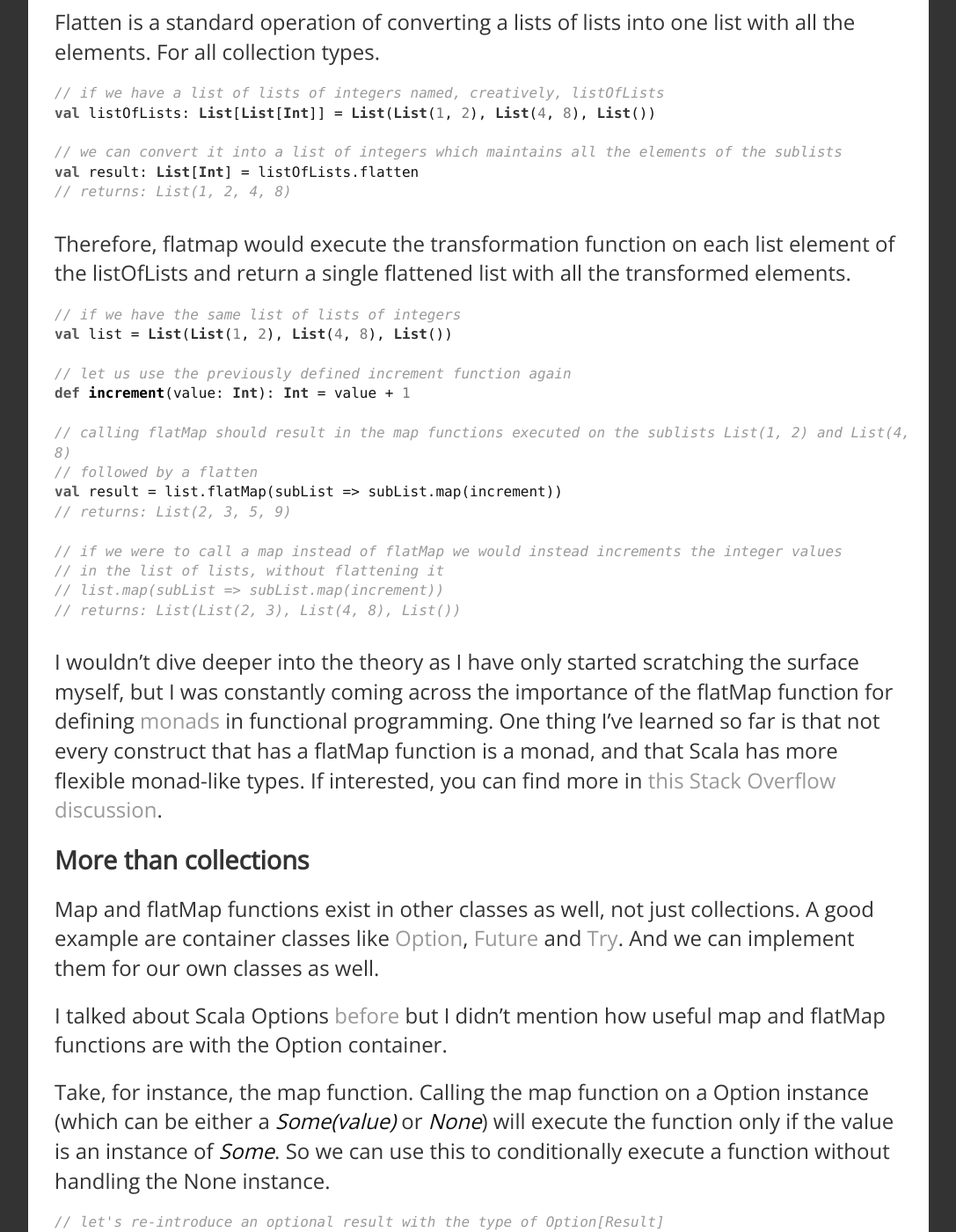
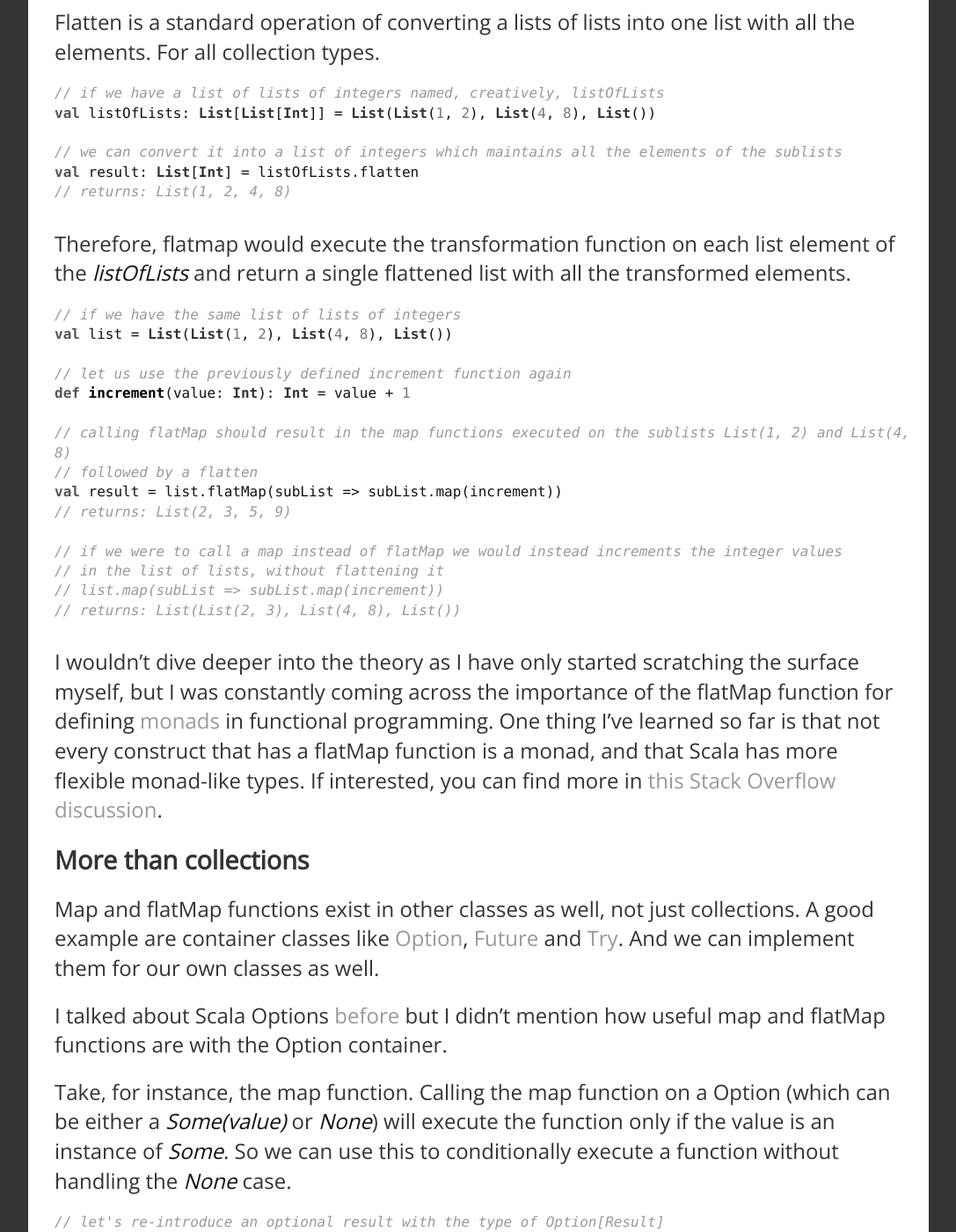
Before and after one commit to cogitor/cogitor.github.io, a Jekyll site: the page built from _posts/2016-04-10-map-and-flatmap.md, in a window 1280 px wide and 1400 px high, scrolled down 1025 px. Shown: the whole window at 88% size, without its empty margins (96-1183 px from the left). Built offline with Jekyll 4.4.1, drawn with Linux system fonts in a browser that asks for light colours; nearby versions of some CDN libraries; a style sheet for code colours, icons or effects is not loaded.

Commit message:
small typo fi

```diff
--- a/_posts/2016-04-10-map-and-flatmap.md
+++ b/_posts/2016-04-10-map-and-flatmap.md
@@ -43,7 +43,7 @@ val result: List[Int] = listOfLists.flatten
 {% endcapture %}
 {% include code_snippet.html class="scala" code=my_include %}
 
-Therefore, flatmap would execute the transformation function on each list element of the listOfLists and return a single flattened list with all the transformed elements.
+Therefore, flatmap would execute the transformation function on each list element of the `listOfLists` and return a single flattened list with all the transformed elements.
 
 {% capture my_include %}// if we have the same list of lists of integers
 val list = List(List(1, 2), List(4, 8), List())
@@ -71,7 +71,7 @@ Map and flatMap functions exist in other classes as well, not just collections.
 
 I talked about Scala Options [before](/posts/2016/03/08/know-your-options) but I didn't mention how useful map and flatMap functions are with the Option container.
 
-Take, for instance, the map function. Calling the map function on a Option instance (which can be either a `Some(value)` or `None`) will execute the function only if the value is an instance of `Some`. So we can use this to conditionally execute a function without handling the None instance.
+Take, for instance, the map function. Calling the map function on a Option (which can be either a `Some(value)` or `None`) will execute the function only if the value is an instance of `Some`. So we can use this to conditionally execute a function without handling the `None` case.
 
 {% capture my_include %}// let's re-introduce an optional result with the type of Option[Result]
 // which can either have the value of Some(Result) or None
```
